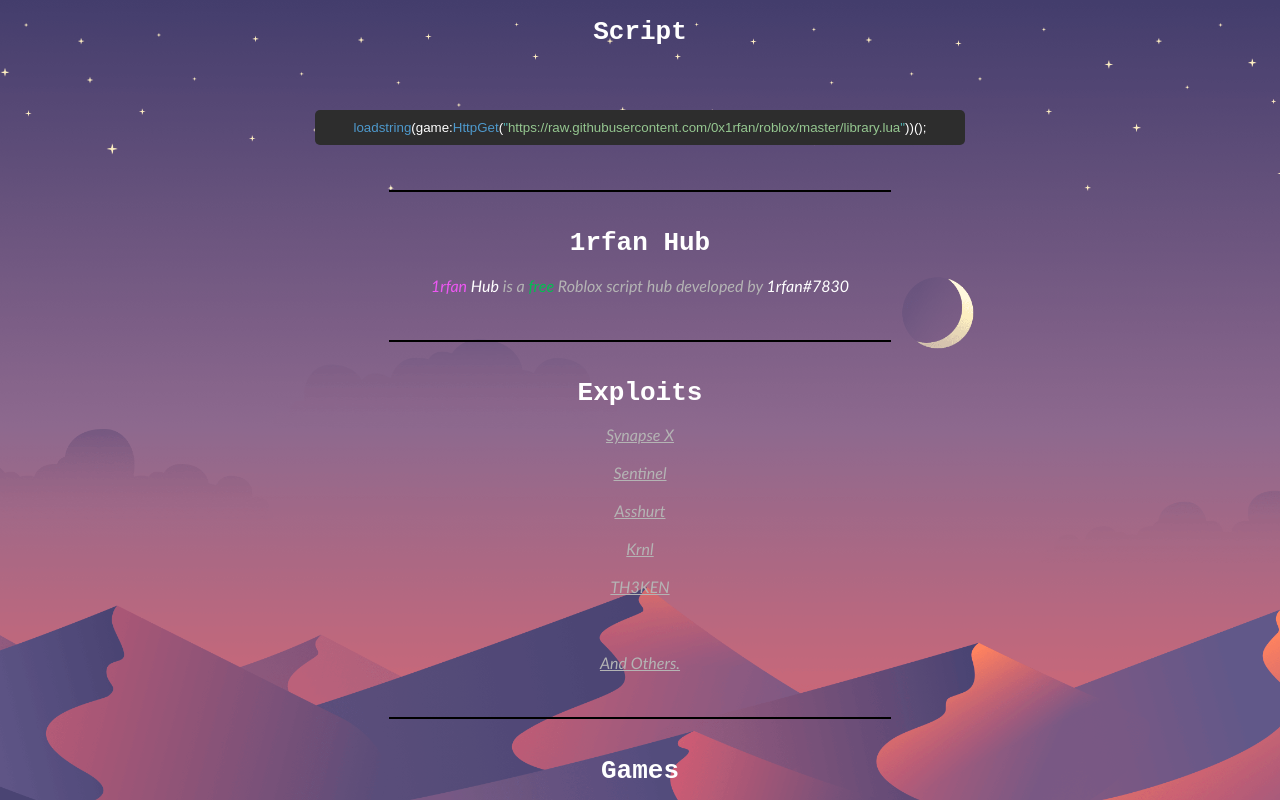
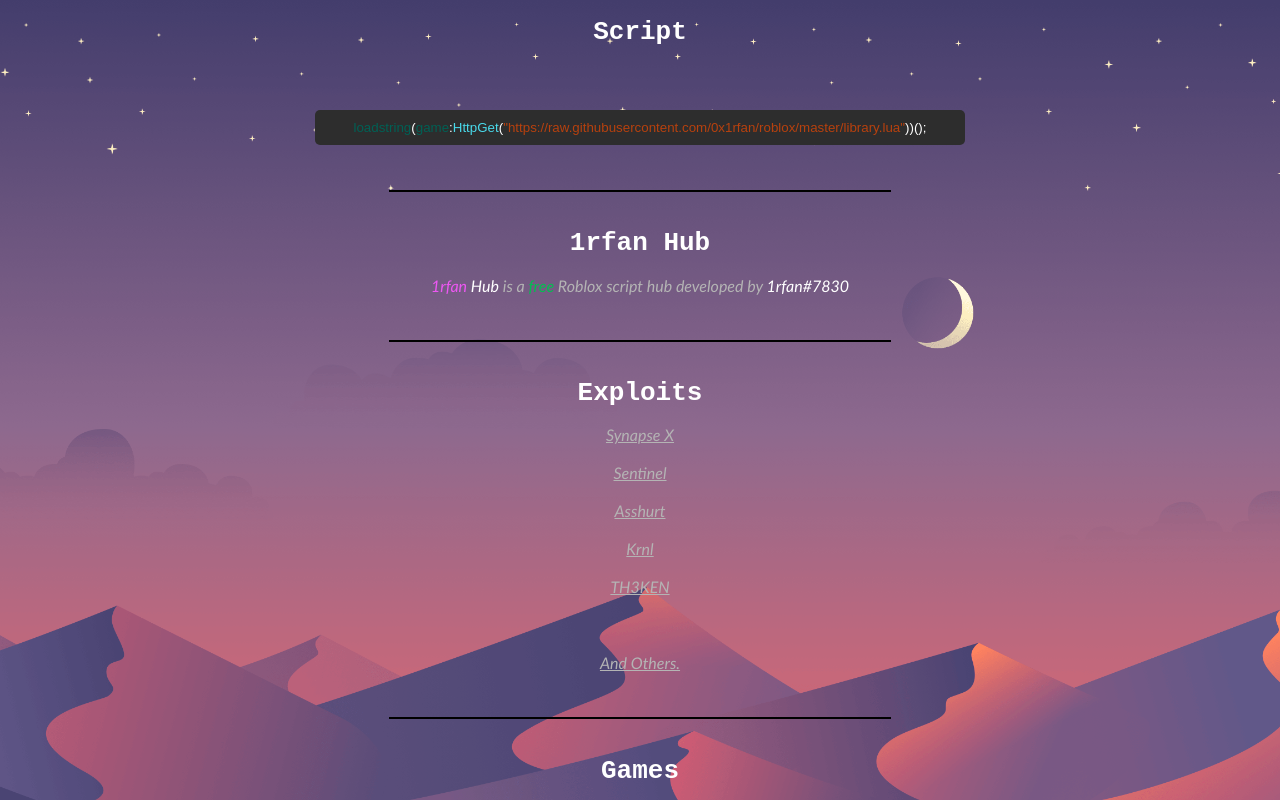
Before and after one commit to 0x1rfan/1rfan, a plain HTML site: page index.html in a window 1280 px wide. Shown: the top 800 px of the page. Drawn offline with Linux system fonts and the light colour scheme.

Commit message:
Update index.html

```diff
--- a/index.html
+++ b/index.html
@@ -102,7 +102,7 @@
         <input type="text" value="Copied to clipboard!" readonly id="copyPopup">
         <center>
             <h1 style="font-family: monospace;">Script</h1>
-            <button id="scriptBtn"><span style="color: rgb(78, 153, 204);">loadstring</span>(game:<span style="color: rgb(78, 153, 204);">HttpGet</span>(<span style="color: rgb(80, 179, 179);">"</span><span style="color: rgb(149, 199, 144);">https://raw.githubusercontent.com/0x1rfan/roblox/master/library.lua</span><span style="color: rgb(80, 179, 179);">"</span>))();</button>
+            <button id="scriptBtn"><span style="color: rgb(0,97,85);">loadstring</span>(<span style="color: rgb(0,97,85);">game</span>:<span style="color: rgb(73,218,235);">HttpGet</span>(<span style="color: rgb(183,65,14);">"</span><span style="color: rgb(183,65,14);">https://raw.githubusercontent.com/0x1rfan/roblox/master/library.lua</span><span style="color: rgb(183,65,14);">"</span>))();</button>
             <div id="detailLine"></div>
             <br>
             <h1 style="font-family: monospace;">1rfan Hub</h1>
```
